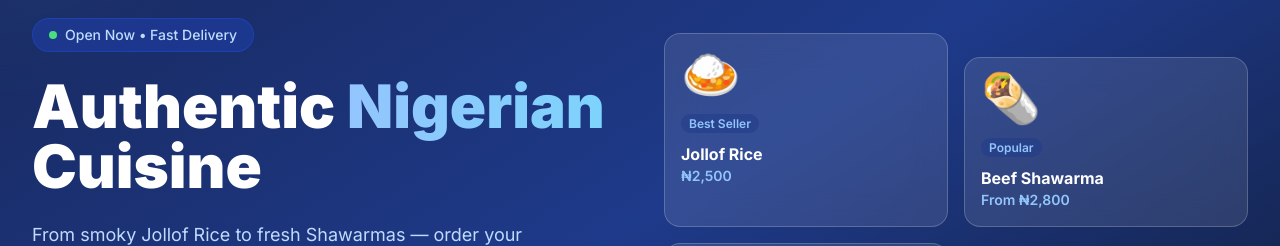
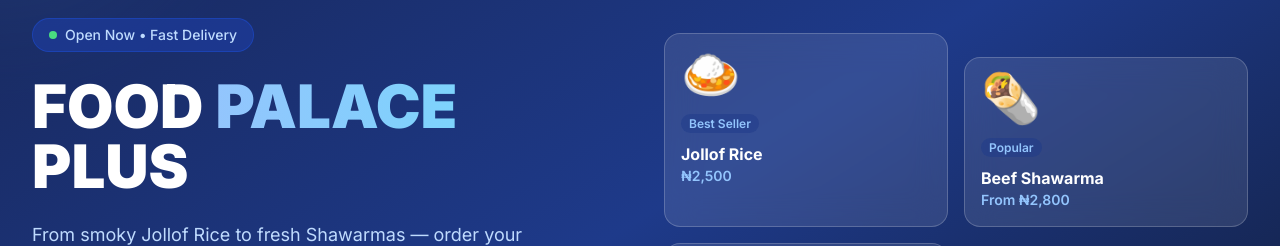
Before and after one commit to ppowerands/laughing-fortnight, a Next.js app in the folder food-palace/frontend/: page / in a window 1280 px wide. Shown: the part 181-427 px from the top of the page. Built offline with nearby package versions, Linux system fonts and the light colour scheme; no server answers.

Commit message:
Update HeroSection.tsx

```diff
--- a/food-palace/frontend/src/components/home/HeroSection.tsx
+++ b/food-palace/frontend/src/components/home/HeroSection.tsx
@@ -59,11 +59,11 @@ export default function HeroSection() {
               </div>
 
               <h1 className="text-4xl sm:text-5xl lg:text-6xl font-black text-white leading-tight mb-6">
-                {content?.hero_heading_1 || 'Authentic'}{' '}
+                {content?.hero_heading_1 || 'FOOD'}{' '}
                 <span className="text-transparent bg-clip-text bg-gradient-to-r from-blue-300 to-sky-300">
-                  {content?.hero_heading_2 || 'Nigerian'}
+                  {content?.hero_heading_2 || 'PALACE'}
                 </span>{' '}
-                {content?.hero_heading_3 || 'Cuisine'}
+                {content?.hero_heading_3 || 'PLUS'}
               </h1>
 
               <p className="text-blue-200 text-lg mb-8 max-w-lg mx-auto lg:mx-0 leading-relaxed">
```
